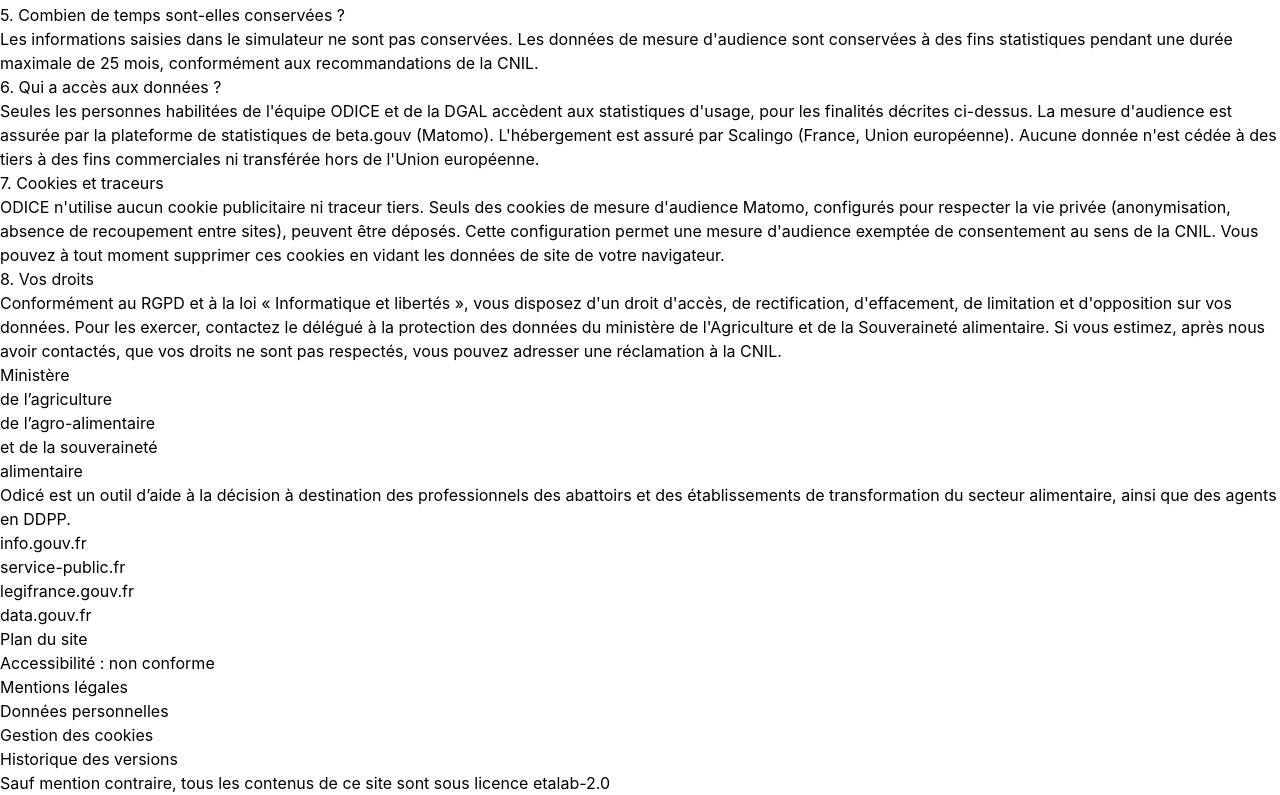
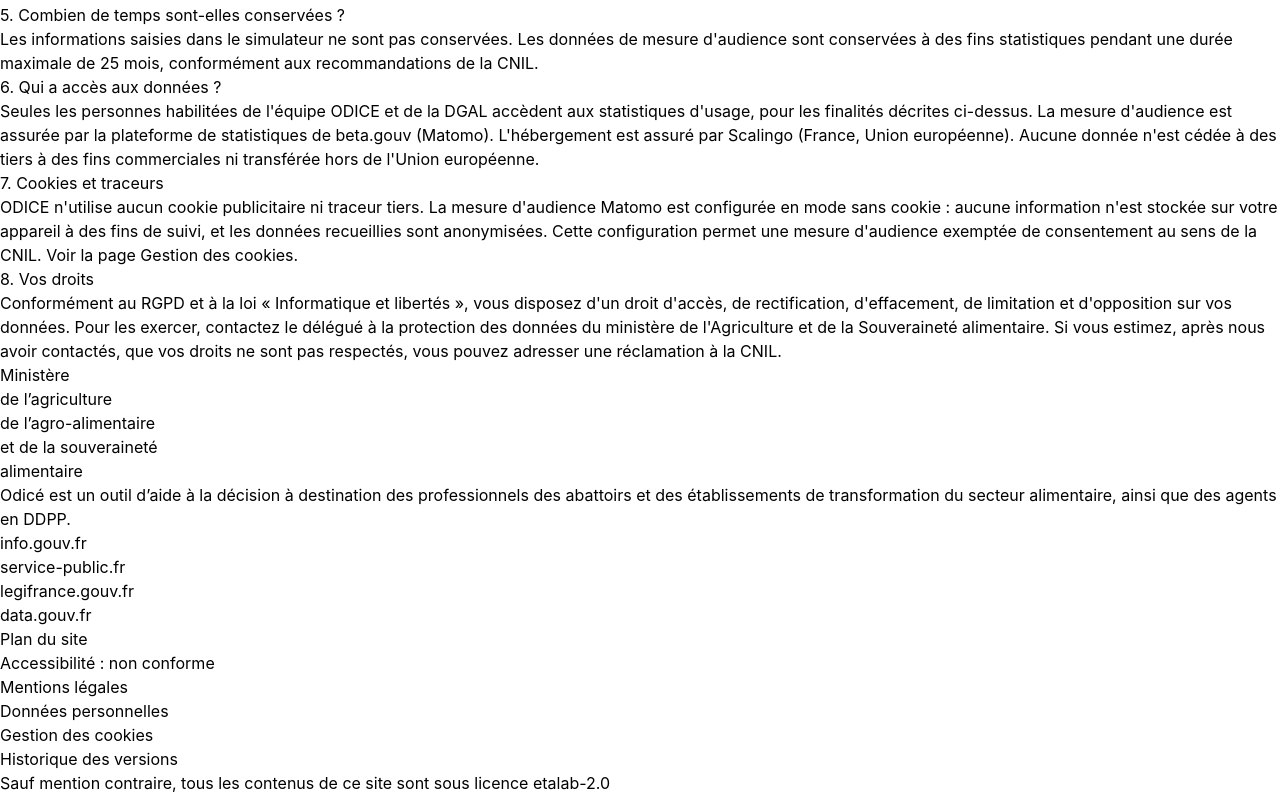
Before and after one commit to betagouv/odice, a React (Vite) app: page /donnees-personnelles in a window 1280 px wide. Shown: the part 954-1749 px from the top of the page. Built offline with nearby package versions, Linux system fonts and the light colour scheme; no server answers.

Commit message:
feat(legal): rédige la page gestion des cookies (cookieless)
Page informative sans bandeau de consentement + cohérence avec la politique de données.

```diff
--- a/src/features/legal/pages/DonneesPersonnellesPage.tsx
+++ b/src/features/legal/pages/DonneesPersonnellesPage.tsx
@@ -1,3 +1,4 @@
+import { Link } from "react-router-dom";
 import { ROUTES } from "@shared/config/routes.config";
 import { Breadcrumb } from "@shared/components/Breadcrumb";
 import { PageContainer } from "@shared/components/PageContainer";
@@ -86,11 +87,14 @@ export function DonneesPersonnellesPage() {
 
           <h2>7. Cookies et traceurs</h2>
           <p>
-            ODICE n'utilise aucun cookie publicitaire ni traceur tiers. Seuls des cookies de mesure
-            d'audience Matomo, configurés pour respecter la vie privée (anonymisation, absence de
-            recoupement entre sites), peuvent être déposés. Cette configuration permet une mesure
-            d'audience exemptée de consentement au sens de la CNIL. Vous pouvez à tout moment
-            supprimer ces cookies en vidant les données de site de votre navigateur.
+            ODICE n'utilise aucun cookie publicitaire ni traceur tiers. La mesure d'audience Matomo
+            est configurée en mode sans cookie : aucune information n'est stockée sur votre appareil
+            à des fins de suivi, et les données recueillies sont anonymisées. Cette configuration
+            permet une mesure d'audience exemptée de consentement au sens de la CNIL. Voir la page{" "}
+            <Link className="fr-link" to={ROUTES.GESTION_COOKIES}>
+              Gestion des cookies
+            </Link>
+            .
           </p>
 
           <h2>8. Vos droits</h2>
--- a/src/features/legal/pages/GestionCookiesPage.tsx
+++ b/src/features/legal/pages/GestionCookiesPage.tsx
@@ -1,11 +1,10 @@
+import { Link } from "react-router-dom";
 import { ROUTES } from "@shared/config/routes.config";
 import { Breadcrumb } from "@shared/components/Breadcrumb";
 import { PageContainer } from "@shared/components/PageContainer";
 import { PageTitle } from "@shared/components/PageTitle";
 
 export function GestionCookiesPage() {
-  // TODO: lister les cookies/traceurs utilisés (technique vs mesure d'audience), expliquer les
-  // finalités, et brancher le bandeau de consentement (CNIL / tarteaucitron ou équivalent DSFR)
   return (
     <PageContainer>
       <PageTitle>Gestion des cookies</PageTitle>
@@ -17,37 +16,36 @@ export function GestionCookiesPage() {
         <div className="fr-col-12 fr-col-md-8">
           <h1>Gestion des cookies</h1>
           <p className="fr-text--lead">
-            Lorem ipsum dolor sit amet, consectetur adipiscing elit. Pellentesque habitant morbi
-            tristique senectus et netus.
-          </p>
-
-          <h2>Qu'est-ce qu'un cookie ?</h2>
-          <p>
-            Lorem ipsum dolor sit amet, consectetur adipiscing elit. Phasellus viverra nulla ut
-            metus varius laoreet.
+            ODICE ne dépose aucun cookie de suivi ni traceur publicitaire. Aucune bannière de
+            consentement n'est donc nécessaire.
           </p>
 
           <h2>Cookies déposés sur ce site</h2>
           <p>
-            Lorem ipsum dolor sit amet, consectetur adipiscing elit. Quisque rutrum. Aenean
-            imperdiet. Etiam ultricies nisi vel augue.
-          </p>
-
-          <h2>Cookies techniques nécessaires</h2>
-          <p>
-            Lorem ipsum dolor sit amet, consectetur adipiscing elit. Curabitur ullamcorper ultricies
-            nisi.
+            ODICE est une application sans compte ni authentification. Elle ne dépose aucun cookie
+            publicitaire, ni traceur tiers, ni cookie de mesure d'audience.
           </p>
 
           <h2>Mesure d'audience</h2>
           <p>
-            Lorem ipsum dolor sit amet, consectetur adipiscing elit. Nam eget dui. Etiam rhoncus.
+            La fréquentation du site est mesurée avec Matomo, hébergé par la plateforme de
+            statistiques de beta.gouv, dans une configuration <strong>sans cookie</strong> : aucune
+            information n'est stockée sur votre appareil à des fins de suivi. Les données
+            recueillies sont anonymisées et ne permettent pas de vous réidentifier.
+          </p>
+          <p>
+            Cette mesure d'audience est exemptée de consentement au sens de la Commission nationale
+            de l'informatique et des libertés (CNIL). Vous pouvez néanmoins activer l'option « Ne
+            pas me pister » (<em>Do Not Track</em>) de votre navigateur, qui est respectée.
           </p>
 
-          <h2>Gérer mes préférences</h2>
+          <h2>En savoir plus</h2>
           <p>
-            Lorem ipsum dolor sit amet, consectetur adipiscing elit. Maecenas tempus, tellus eget
-            condimentum rhoncus.
+            Les modalités de traitement de vos données sont détaillées dans la{" "}
+            <Link className="fr-link" to={ROUTES.DONNEES_PERSONNELLES}>
+              politique de protection des données
+            </Link>
+            .
           </p>
         </div>
       </div>
```
